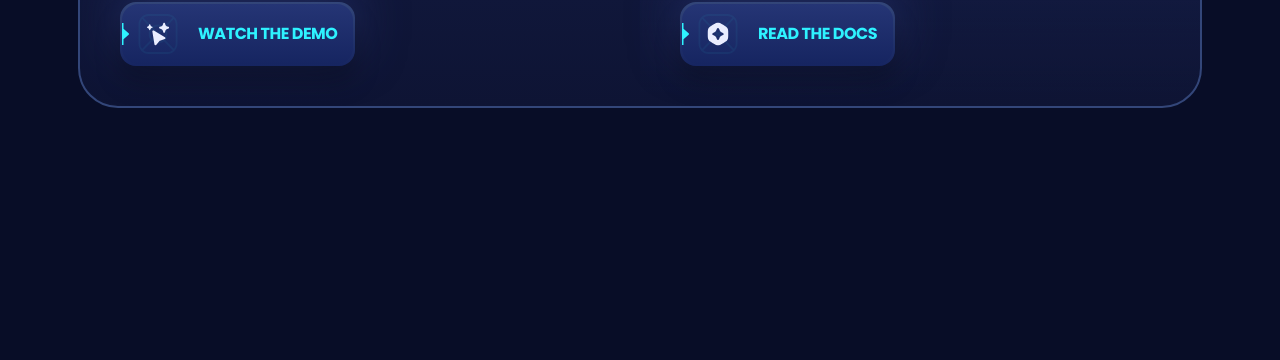
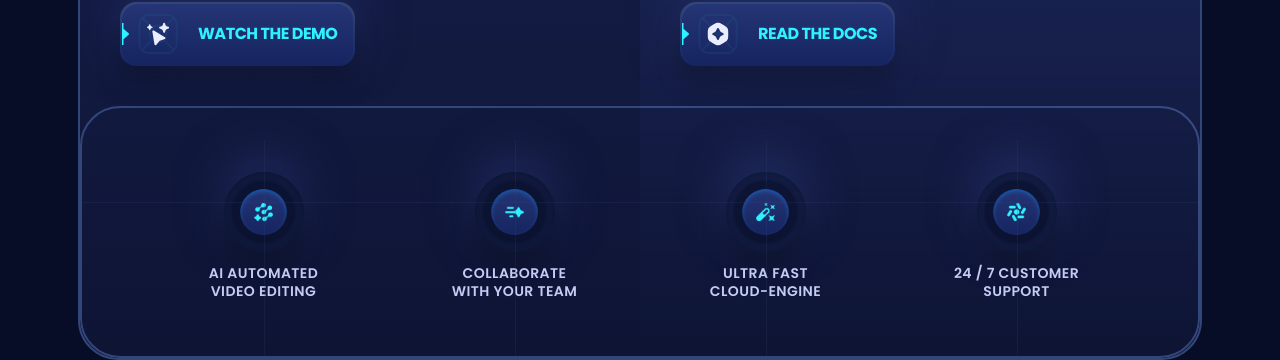
Before and after one commit to Rahul1-design/SaaS-App-Landing-Page, a React (Vite) app: page / in a window 1280 px wide. Shown: the part 1444-1804 px from the top of the page. Before the commit the page ends 1552 px from the top, so only its background shows below. Built offline with nearby package versions, Linux system fonts and the light colour scheme.

Commit message:
Add details section to Features component with dynamic content

```diff
--- a/src/sections/Features.jsx
+++ b/src/sections/Features.jsx
@@ -1,5 +1,5 @@
 import { Element } from 'react-scroll';
-import { features } from '../constants';
+import { details, features } from '../constants';
 import Button from '../components/Button';
 
 const Features = () => {
@@ -31,6 +31,27 @@ const Features = () => {
                 <Button icon={button.icon}>{button.title}</Button>
               </div>
             ))}
+
+            <ul className="relative flex justify-around flex-grow px-[5%] border-2 border-s3 rounded-7xl max-md:hidden">
+              <div className="absolute bg-s3/20 top-[38%] left-0 right-0 w-full h-[1px] z-10" />
+
+              {details.map(({ id, icon, title }) => (
+                <li key={id} className="relative pt-16 px-4 pb-14">
+                  <div className="absolute top-8 bottom-0 left-1/2 bg-s3/20 w-[1px] h-full z-10" />
+
+                  <div className="flex items-center justify-center mx-auto mb-3 border-2 border-s2 rounded-full hover:border-s4 shadow-500 transition-all duration-500 size-20">
+                    <img
+                      src={icon}
+                      alt={title}
+                      className="size-17/20 object-contain z-2"
+                    />
+                  </div>
+                  <h3 className="relative z-2 max-w-36 mx-auto my-0 text-center base-small uppercase">
+                    {title}
+                  </h3>
+                </li>
+              ))}
+            </ul>
           </div>
         </div>
       </Element>
```
